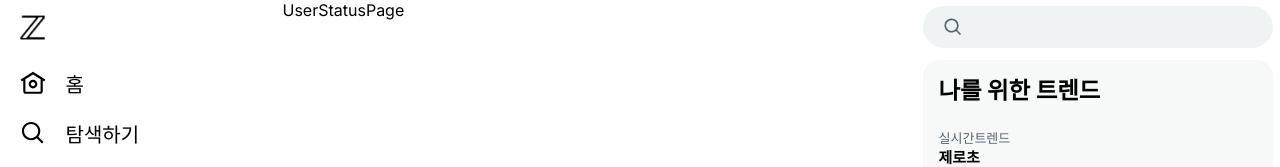
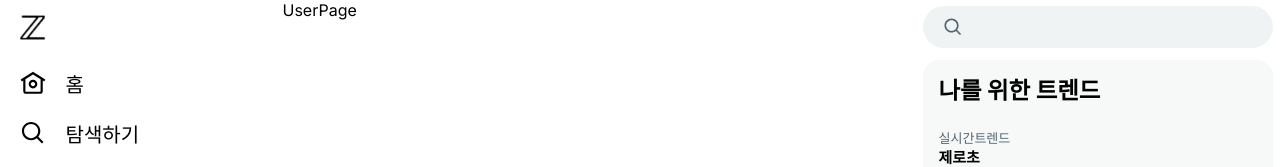
Before and after one commit to Jaeheon-So/z-com-clone, a Next.js app: page /elonmusk in a window 1280 px wide. Shown: the top 167 px of the page. Built offline with nearby package versions, Linux system fonts and the light colour scheme.

Commit message:
feat: afterLogin username 페이지, username/status/id 페이지 컴포넌트 이름 변경

```diff
--- a/src/app/(afterLogin)/[username]/page.tsx
+++ b/src/app/(afterLogin)/[username]/page.tsx
@@ -2,8 +2,8 @@ import React from "react";
 
 type Props = {};
 
-const UserStatusPage = (props: Props) => {
-  return <div>UserStatusPage</div>;
+const UserPage = (props: Props) => {
+  return <div>UserPage</div>;
 };
 
-export default UserStatusPage;
+export default UserPage;
--- a/src/app/(afterLogin)/[username]/status/[id]/page.tsx
+++ b/src/app/(afterLogin)/[username]/status/[id]/page.tsx
@@ -1,7 +1,7 @@
 import React from "react";
 
-const UserStatueIdPage = () => {
-  return <div>UserStatueIdPage</div>;
+const UserStatusIdPage = () => {
+  return <div>UserStatusIdPage</div>;
 };
 
-export default UserStatueIdPage;
+export default UserStatusIdPage;
```
